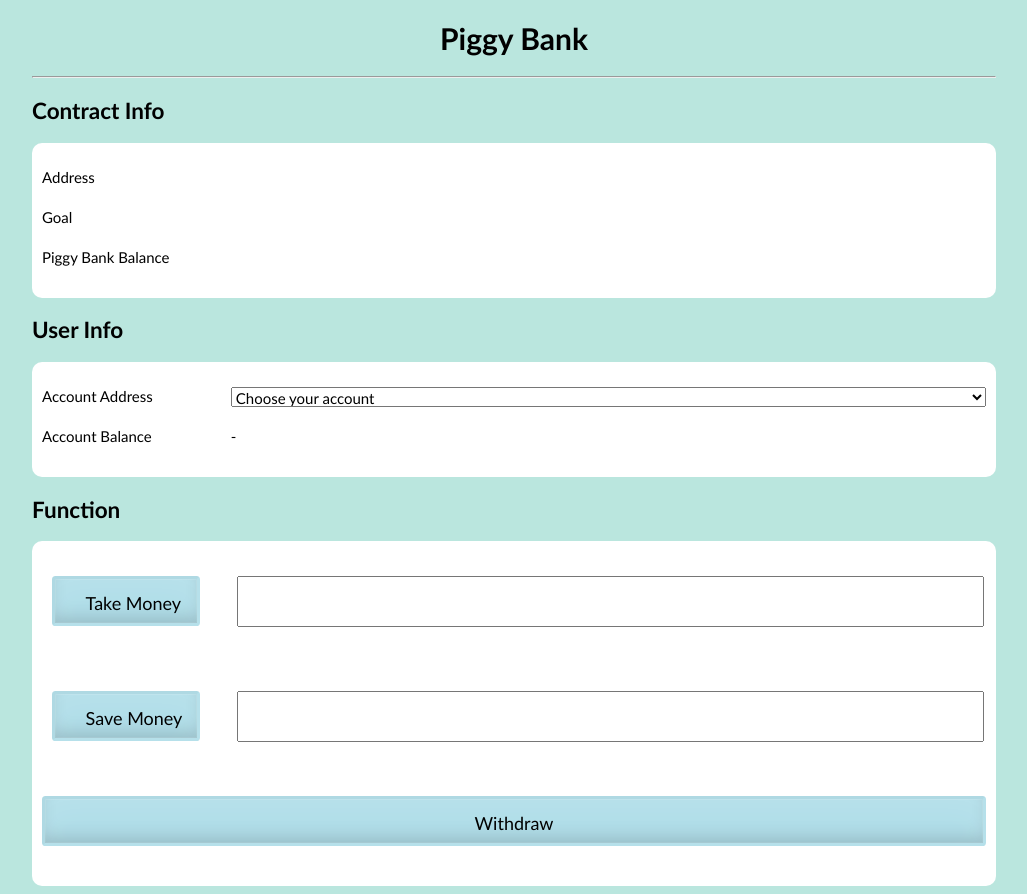
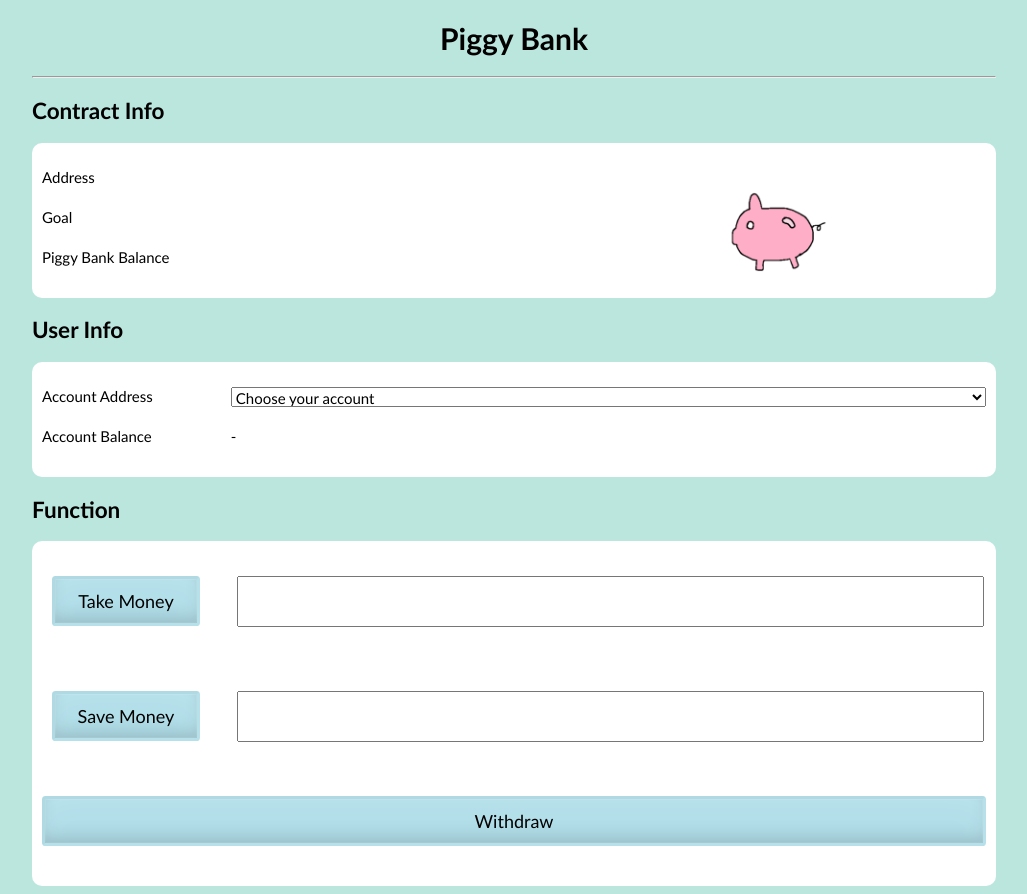
Before and after one commit to wTungw/django_web3_piggybank, a Django app: page / in a window 1280 px wide. Shown: the whole page, without its empty margins (126-1153 px from the left). Run offline with Django 4.2, Linux system fonts and the light colour scheme; some libraries are stand-ins or nearby versions.

Commit message:
add piggy img (in static/image)

```diff
--- a/base/templates/base/piggybank.html
+++ b/base/templates/base/piggybank.html
@@ -19,6 +19,9 @@
         <p><a id="contract_address" href=""></a></p>
         <p id = "goal"></p>
         <p id = "balance"></p>
+    </div>
+    <div class="item-img">
+        <img id = "piggy_img" src="{% static 'image/piggy.png' %}" width="120px">
     </div>
     <br/>
     <!-- <label>Current contract address: </label> -->
--- a/static/js/piggybank.js
+++ b/static/js/piggybank.js
@@ -27,6 +27,8 @@
 })
 // window.onload = init()
 // init()
+
+console.log(document.getElementById("piggy_img").src)
 
 function init(){
 
@@ -86,10 +88,22 @@
 
 function get_balance() {
     contract_instance.methods.getMyBalance().call((err,result) => {
-        if(err)
+        if(err){
             document.getElementById("balance").innerHTML = "Contract doesn't exist!"
+            $('.item-img img').attr("src","static/image/piggy_die.png")
+        }
         else{
             document.getElementById("balance").innerHTML = result
+            if(result != 0 && result < parseInt(document.getElementById("goal").innerHTML)){
+                console.log(document.getElementById("piggy_img").src)
+                $('.item-img img').attr("src","static/image/piggy_saving.png")
+            }
+            else if(result != 0 && result >= parseInt(document.getElementById("goal").innerHTML)){
+                $('.item-img img').attr("src","static/image/piggy_explored.png")
+            }
+            else{
+                $('.item-img img').attr("src","static/image/piggy.png")
+            }
         }
     })
 }
--- a/static/main.css
+++ b/static/main.css
@@ -55,6 +55,10 @@
     flex-grow: 2;
 }
 
+.item-img{
+    flex: 1;
+}
+
 input{
     font-family: 'Gill Sans', 'Gill Sans MT', Calibri, 'Trebuchet MS', sans-serif;
     font-size: 18px;
@@ -65,7 +69,7 @@
     height: 50px;
     border: inset rgba(255, 255, 255, 0.087);
     display:inline-block;
-    padding:0.7em 1.7em;
+    /* padding:0.7em 0.7em; */
     /* margin:0 0.3em 0.3em 0; */
     border-radius:0.2em;
     box-sizing: border-box;
```
Also changed, not shown: static/json/contract_info.json (+1 -1 lines), static/image/piggy.png (added), static/image/piggy_die.png (added), static/image/piggy_explored.png (added), static/image/piggy_saving.png (added).
